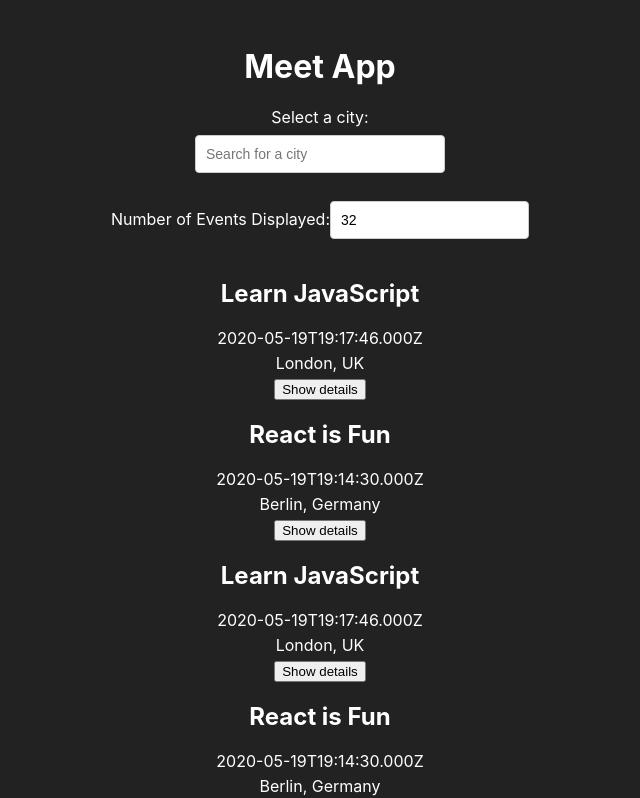
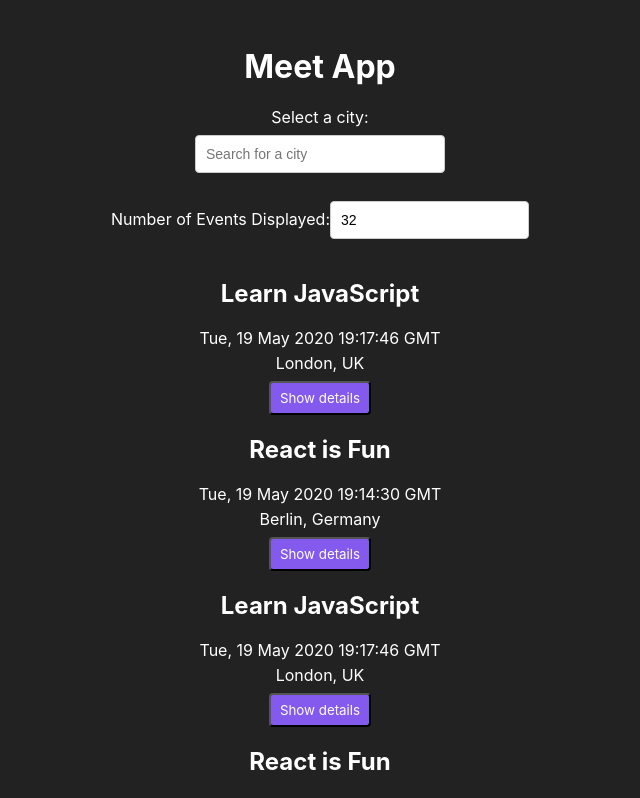
Before and after one commit to Kirkenstocks/meet, a React (Create React App) app: page / in a window 1280 px wide. Shown: the top 798 px of the page, without its empty margins (320-960 px from the left). Built offline with nearby package versions, Linux system fonts and the light colour scheme.

Commit message:
Added class name to button

```diff
--- a/src/components/Event.js
+++ b/src/components/Event.js
@@ -6,14 +6,14 @@ const Event = ( {event} ) => {
   return (
     <li>
       <h2>{event.summary}</h2>
-      <p>{new Date(event.created).toISOString()}</p>
+      <p>{new Date(event.created).toUTCString()}</p>
       <p>{event.location}</p>
       {showDetails ?
         <div className="details">
           <h4>About event:</h4>
           <p>{event.description}</p>
         </div> : null}
-      <button onClick={() => {
+      <button className="details-btn" onClick={() => {
         showDetails ? setShowDetails(false) : setShowDetails(true)
         }}>{showDetails ? "Hide details" : "Show details"}</button>
     </li>
```
